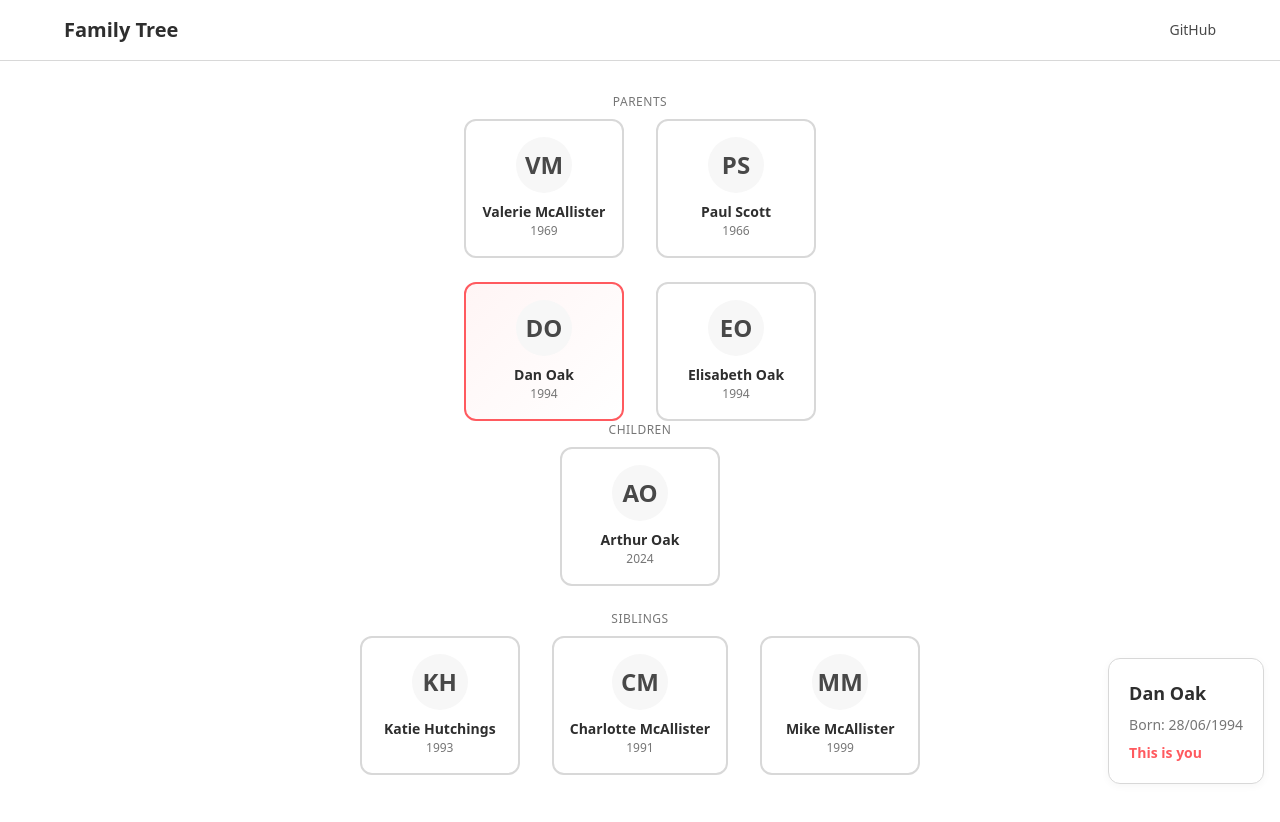
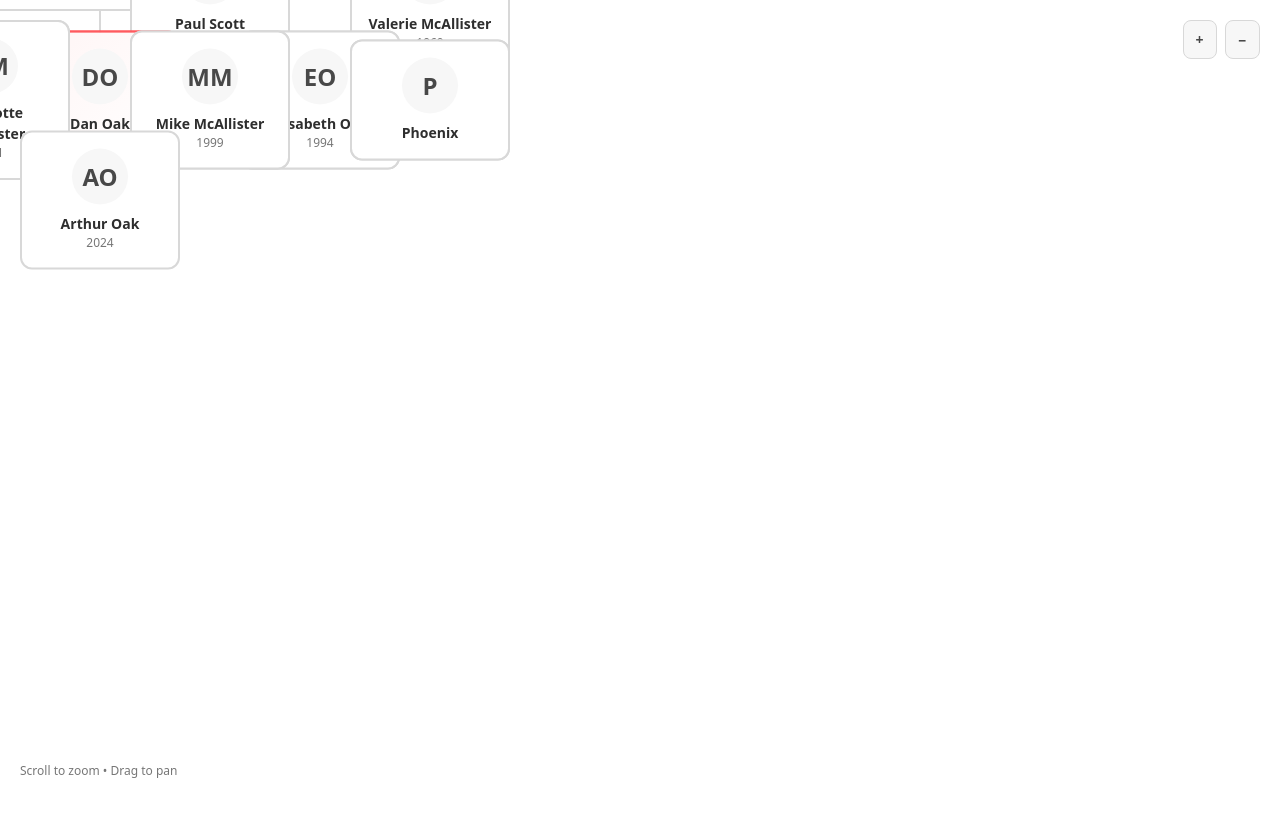
Before and after one commit to do4k/familytree, a Next.js app: page / in a window 1280 px wide. Shown: the top 822 px of the page. After the commit the page ends 800 px from the top, so only its background shows below. Built offline with nearby package versions, Linux system fonts and the light colour scheme.

Commit message:
Add canvas-based tree with zoom/pan and connection lines

```diff
--- a/src/app/globals.css
+++ b/src/app/globals.css
@@ -133,6 +133,11 @@ body {
   background: linear-gradient(135deg, #fff5f5 0%, #ffffff 100%);
 }
 
+.tree-person.selected {
+  border-color: var(--pie-primary);
+  box-shadow: 0 0 0 3px rgba(255, 90, 95, 0.2);
+}
+
 .tree-avatar {
   width: 56px;
   height: 56px;
--- a/src/app/page.tsx
+++ b/src/app/page.tsx
@@ -2,25 +2,5 @@ import FamilyTree from "@/components/FamilyTree";
 import { loremFamily } from "@/lib/family";
 
 export default function Home() {
-  return (
-    <div className="min-h-screen">
-      <header className="border-b border-pie-border py-4 px-6">
-        <div className="max-w-6xl mx-auto flex items-center justify-between">
-          <h1 className="text-xl font-semibold">Family Tree</h1>
-          <a
-            href="https://github.com/do4k/familytree"
-            target="_blank"
-            rel="noopener noreferrer"
-            className="text-sm text-pie-secondary hover:text-pie-primary"
-          >
-            GitHub
-          </a>
-        </div>
-      </header>
-
-      <main>
-        <FamilyTree family={loremFamily} />
-      </main>
-    </div>
-  );
+  return <FamilyTree family={loremFamily} />;
 }
--- a/src/components/FamilyTree.tsx
+++ b/src/components/FamilyTree.tsx
@@ -1,10 +1,21 @@
 "use client";
 
-import { useState } from "react";
+import { useState, useRef, useEffect, useCallback, type ReactNode } from "react";
 import type { Person, FamilyTree } from "@/lib/family";
 
 interface FamilyTreeProps {
   family: FamilyTree;
+}
+
+interface Position {
+  x: number;
+  y: number;
+}
+
+interface TreeNode {
+  person: Person;
+  position: Position;
+  spouse?: Person;
 }
 
 function getSpouse(person: Person, family: FamilyTree): Person | undefined {
@@ -36,7 +47,7 @@ function getParents(person: Person, family: FamilyTree): Person[] {
   return parents;
 }
 
-function PersonCard({ person, onClick }: { person: Person; onClick: () => void }) {
+function PersonCard({ person, onClick, isSelected }: { person: Person; onClick: () => void; isSelected: boolean }) {
   const initials = person.lastName
     ? `${person.firstName[0]}${person.lastName[0]}`
     : person.firstName[0];
@@ -45,8 +56,12 @@ function PersonCard({ person, onClick }: { person: Person; onClick: () => void }
 
   return (
     <div
-      className={`tree-person ${person.isYou ? "is-you" : ""}`}
+      className={`tree-person ${person.isYou ? "is-you" : ""} ${isSelected ? "selected" : ""}`}
       onClick={onClick}
+      style={{
+        position: "absolute",
+        transform: "translate(-50%, -50%)",
+      }}
     >
       <div className="tree-avatar">{initials}</div>
       <div className="tree-name">{person.firstName} {person.lastName}</div>
@@ -57,136 +72,314 @@ function PersonCard({ person, onClick }: { person: Person; onClick: () => void }
   );
 }
 
-function FamilyRow({
-  title,
-  people,
-  family,
-  onPersonClick
-}: {
-  title: string;
-  people: Person[];
-  family: FamilyTree;
-  onPersonClick: (p: Person) => void;
-}) {
-  if (people.length === 0) return null;
+function calculateTreeLayout(root: Person, family: FamilyTree, baseY: number = 100): Map<string, Position> {
+  const positions = new Map<string, Position>();
+  const nodeWidth = 180;
+  const nodeHeight = 120;
+  const siblingSpacing = 40;
+  const generationGap = 100;
+
+  const parents = getParents(root, family);
+  if (parents.length > 0) {
+    const parentCenter = baseY;
+    parents.forEach((parent, idx) => {
+      const offset = (idx - (parents.length - 1) / 2) * (nodeWidth + siblingSpacing);
+      positions.set(parent.id, { x: parentCenter + offset, y: baseY - generationGap });
+
+      const spouse = getSpouse(parent, family);
+      if (spouse) {
+        positions.set(spouse.id, { x: parentCenter + offset + nodeWidth + siblingSpacing, y: baseY - generationGap });
+      }
+    });
+  }
+
+  const rootX = baseY;
+  positions.set(root.id, { x: rootX, y: baseY });
+
+  const spouse = getSpouse(root, family);
+  if (spouse) {
+    positions.set(spouse.id, { x: rootX + nodeWidth + siblingSpacing, y: baseY });
+  }
+
+  const siblings = getSiblings(root, family);
+  const allChildren = [...siblings, root];
+  const totalWidth = allChildren.length * (nodeWidth + siblingSpacing) - siblingSpacing;
+  const startX = baseY - totalWidth / 2 + nodeWidth / 2;
+
+  siblings.forEach((sibling, idx) => {
+    const x = startX + idx * (nodeWidth + siblingSpacing);
+    positions.set(sibling.id, { x, y: baseY });
+
+    const siblingSpouse = getSpouse(sibling, family);
+    if (siblingSpouse) {
+      positions.set(siblingSpouse.id, { x: x + nodeWidth + siblingSpacing, y: baseY });
+    }
+  });
+
+  const children = getChildren(root, family);
+  if (children.length > 0) {
+    const childCount = children.length;
+    const childTotalWidth = childCount * (nodeWidth + siblingSpacing) - siblingSpacing;
+    const childStartX = rootX - childTotalWidth / 2 + nodeWidth / 2;
+
+    children.forEach((child, idx) => {
+      positions.set(child.id, { x: childStartX + idx * (nodeWidth + siblingSpacing), y: baseY + generationGap });
+    });
+  }
+
+  return positions;
+}
+
+function ViewSelector({ onBack }: { onBack: () => void }) {
+  return (
+    <button
+      onClick={onBack}
+      className="btn btn-secondary"
+      style={{
+        position: "fixed",
+        top: "20px",
+        left: "20px",
+        zIndex: 100,
+        padding: "8px 16px",
+        fontSize: "14px"
+      }}
+    >
+      ← Back to My Tree
+    </button>
+  );
+}
+
+export default function FamilyTree({ family }: FamilyTreeProps) {
+  const [selectedPerson, setSelectedPerson] = useState<Person | null>(null);
+  const [scale, setScale] = useState(1);
+  const [offset, setOffset] = useState({ x: 0, y: 0 });
+  const containerRef = useRef<HTMLDivElement>(null);
+  const isDragging = useRef(false);
+  const lastPos = useRef({ x: 0, y: 0 });
+
+  const root = selectedPerson || family.people[family.rootId];
+  const positions = calculateTreeLayout(root, family);
+
+  const handleWheel = useCallback((e: WheelEvent) => {
+    e.preventDefault();
+    const delta = e.deltaY > 0 ? 0.9 : 1.1;
+    setScale(s => Math.min(Math.max(s * delta, 0.3), 3));
+  }, []);
+
+  useEffect(() => {
+    const container = containerRef.current;
+    if (container) {
+      container.addEventListener("wheel", handleWheel, { passive: false });
+      return () => container.removeEventListener("wheel", handleWheel);
+    }
+  }, [handleWheel]);
+
+  const handleMouseDown = (e: React.MouseEvent) => {
+    isDragging.current = true;
+    lastPos.current = { x: e.clientX, y: e.clientY };
+  };
+
+  const handleMouseMove = (e: React.MouseEvent) => {
+    if (!isDragging.current) return;
+    setOffset(o => ({
+      x: o.x + e.clientX - lastPos.current.x,
+      y: o.y + e.clientY - lastPos.current.y
+    }));
+    lastPos.current = { x: e.clientX, y: e.clientY };
+  };
+
+  const handleMouseUp = () => {
+    isDragging.current = false;
+  };
+
+  const renderLines = (): ReactNode[] => {
+    const lines: ReactNode[] = [];
+    const nodeWidth = 180;
+    const nodeHeight = 120;
+
+    const parents = getParents(root, family);
+    parents.forEach(parent => {
+      const parentPos = positions.get(parent.id);
+      const rootPos = positions.get(root.id);
+      if (parentPos && rootPos) {
+        lines.push(
+          <path
+            key={`line-${parent.id}`}
+            d={`M ${parentPos.x} ${parentPos.y + nodeHeight / 2}
+                L ${parentPos.x} ${parentPos.y + nodeHeight / 2 + 50}
+                L ${rootPos.x} ${parentPos.y + nodeHeight / 2 + 50}
+                L ${rootPos.x} ${rootPos.y - nodeHeight / 2}`}
+            className="tree-connection-line"
+          />
+        );
+      }
+    });
+
+    const siblings = getSiblings(root, family);
+    const siblingsAndRoot = [...siblings, root];
+    siblingsAndRoot.forEach(sibling => {
+      const siblingPos = positions.get(sibling.id);
+      const rootPos = positions.get(root.id);
+      if (siblingPos && rootPos && sibling.id !== root.id) {
+        lines.push(
+          <path
+            key={`line-sibling-${sibling.id}`}
+            d={`M ${siblingPos.x} ${siblingPos.y - nodeHeight / 2}
+                L ${siblingPos.x} ${siblingPos.y - nodeHeight / 2 - 30}
+                L ${rootPos.x} ${siblingPos.y - nodeHeight / 2 - 30}
+                L ${rootPos.x} ${rootPos.y - nodeHeight / 2}`}
+            className="tree-connection-line"
+          />
+        );
+      }
+    });
+
+    const spouse = getSpouse(root, family);
+    if (spouse) {
+      const spousePos = positions.get(spouse.id);
+      const rootPos = positions.get(root.id);
+      if (spousePos && rootPos) {
+        lines.push(
+          <line
+            key={`line-spouse`}
+            x1={rootPos.x + nodeWidth / 2}
+            y1={spousePos.y}
+            x2={spousePos.x - nodeWidth / 2}
+            y2={spousePos.y}
+            className="tree-connection-line"
+            style={{ strokeDasharray: "5,5" }}
+          />
+        );
+      }
+    }
+
+    const children = getChildren(root, family);
+    children.forEach(child => {
+      const childPos = positions.get(child.id);
+      const rootPos = positions.get(root.id);
+      if (childPos && rootPos) {
+        lines.push(
+          <path
+            key={`line-child-${child.id}`}
+            d={`M ${rootPos.x} ${rootPos.y + nodeHeight / 2}
+                L ${rootPos.x} ${rootPos.y + nodeHeight / 2 + 30}
+                L ${childPos.x} ${rootPos.y + nodeHeight / 2 + 30}
+                L ${childPos.x} ${childPos.y - nodeHeight / 2}`}
+            className="tree-connection-line"
+          />
+        );
+      }
+    });
+
+    return lines;
+  };
 
   return (
-    <div className="flex flex-col items-center">
-      <span style={{ color: "var(--pie-secondary-light)", fontSize: "12px", marginBottom: "8px", textTransform: "uppercase", letterSpacing: "0.5px" }}>
-        {title}
-      </span>
-      <div className="flex justify-center gap-8" style={{ marginBottom: "24px" }}>
-        {people.map((person) => (
-          <div key={person.id} className="tree-node">
-            <PersonCard person={person} onClick={() => onPersonClick(person)} />
-          </div>
-        ))}
+    <div
+      ref={containerRef}
+      style={{
+        width: "100vw",
+        height: "100vh",
+        overflow: "hidden",
+        cursor: isDragging.current ? "grabbing" : "grab",
+        background: "var(--background)",
+      }}
+      onMouseDown={handleMouseDown}
+      onMouseMove={handleMouseMove}
+      onMouseUp={handleMouseUp}
+      onMouseLeave={handleMouseUp}
+    >
+      {selectedPerson && (
+        <ViewSelector onBack={() => setSelectedPerson(null)} />
+      )}
+
+      <div style={{
+        position: "absolute",
+        top: "20px",
+        right: "20px",
+        zIndex: 100,
+        display: "flex",
+        gap: "8px",
+      }}>
+        <button
+          onClick={() => setScale(s => Math.min(s * 1.2, 3))}
+          className="btn btn-secondary"
+          style={{ padding: "8px 12px", fontSize: "14px" }}
+        >
+          +
+        </button>
+        <button
+          onClick={() => setScale(s => Math.max(s * 0.8, 0.3))}
+          className="btn btn-secondary"
+          style={{ padding: "8px 12px", fontSize: "14px" }}
+        >
+          −
+        </button>
+      </div>
+
+      <div style={{
+        position: "absolute",
+        bottom: "20px",
+        left: "20px",
+        zIndex: 100,
+        fontSize: "12px",
+        color: "var(--pie-secondary-light)",
+      }}>
+        Scroll to zoom • Drag to pan
+      </div>
+
+      <svg
+        style={{
+          position: "absolute",
+          top: 0,
+          left: 0,
+          width: "100%",
+          height: "100%",
+          pointerEvents: "none",
+        }}
+      >
+        <g transform={`translate(${offset.x}, ${offset.y}) scale(${scale})`}>
+          {renderLines()}
+        </g>
+      </svg>
+
+      <div
+        style={{
+          position: "absolute",
+          top: 0,
+          left: 0,
+          width: "100%",
+          height: "100%",
+          transform: `translate(${offset.x}px, ${offset.y}px) scale(${scale})`,
+          transformOrigin: "0 0",
+        }}
+      >
+        {Array.from(positions.entries()).map(([id, pos]) => {
+          const person = family.people[id];
+          if (!person) return null;
+
+          const spouse = getSpouse(person, family);
+
+          return (
+            <div key={id} style={{ position: "absolute", left: pos.x, top: pos.y }}>
+              <PersonCard
+                person={person}
+                onClick={() => setSelectedPerson(person)}
+                isSelected={selectedPerson?.id === person.id}
+              />
+              {spouse && positions.get(spouse.id) && (
+                <div style={{ position: "absolute", left: positions.get(spouse.id)!.x - pos.x, top: 0 }}>
+                  <PersonCard
+                    person={spouse}
+                    onClick={() => setSelectedPerson(spouse)}
+                    isSelected={selectedPerson?.id === spouse.id}
+                  />
+                </div>
+              )}
+            </div>
+          );
+        })}
       </div>
     </div>
   );
 }
-
-function ViewSelector({
-  root,
-  onBack
-}: {
-  root: Person;
-  onBack: () => void;
-}) {
-  return (
-    <div className="flex items-center gap-4 mb-6">
-      <button
-        onClick={onBack}
-        className="btn btn-secondary"
-        style={{ padding: "8px 16px", fontSize: "14px" }}
-      >
-        ← Back
-      </button>
-      <span style={{ color: "var(--pie-secondary-light)" }}>Viewing:</span>
-      <span style={{ fontWeight: 600 }}>{root.firstName} {root.lastName}'s family</span>
-    </div>
-  );
-}
-
-export default function FamilyTree({ family }: FamilyTreeProps) {
-  const [selectedPerson, setSelectedPerson] = useState<Person | null>(
-    family.people[family.rootId]
-  );
-
-  const root = selectedPerson || family.people[family.rootId];
-  const spouse = getSpouse(root, family);
-  const children = getChildren(root, family);
-  const siblings = getSiblings(root, family);
-  const parents = getParents(root, family);
-
-  const uniqueParents = parents.filter((p, i, arr) =>
-    arr.findIndex(x => x.id === p.id) === i
-  );
-
-  return (
-    <div className="w-full overflow-auto p-8">
-      {selectedPerson && selectedPerson.id !== family.rootId && (
-        <ViewSelector
-          root={selectedPerson}
-          onBack={() => setSelectedPerson(family.people[family.rootId])}
-        />
-      )}
-
-      <div className="flex flex-col items-center">
-        <FamilyRow
-          title="Parents"
-          people={uniqueParents}
-          family={family}
-          onPersonClick={setSelectedPerson}
-        />
-
-        <div className="flex justify-center gap-8">
-          <div className="tree-node">
-            <PersonCard
-              person={root}
-              onClick={() => root.id !== family.rootId ? setSelectedPerson(root) : () => {}}
-            />
-          </div>
-          {spouse && (
-            <div className="tree-node">
-              <PersonCard
-                person={spouse}
-                onClick={() => setSelectedPerson(spouse)}
-              />
-            </div>
-          )}
-        </div>
-
-        <FamilyRow
-          title="Children"
-          people={children}
-          family={family}
-          onPersonClick={setSelectedPerson}
-        />
-
-        <FamilyRow
-          title="Siblings"
-          people={siblings}
-          family={family}
-          onPersonClick={setSelectedPerson}
-        />
-      </div>
-
-      {selectedPerson && (
-        <div className="fixed bottom-4 right-4 card max-w-sm">
-          <h3 className="font-semibold text-lg mb-2">
-            {selectedPerson.firstName} {selectedPerson.lastName}
-          </h3>
-          {selectedPerson.birthDate && (
-            <p className="text-sm" style={{ color: "var(--pie-secondary-light)" }}>
-              Born: {new Date(selectedPerson.birthDate).toLocaleDateString("en-GB")}
-            </p>
-          )}
-          {selectedPerson.isYou && (
-            <p className="text-sm" style={{ color: "var(--pie-primary)", fontWeight: 600, marginTop: "8px" }}>This is you</p>
-          )}
-        </div>
-      )}
-    </div>
-  );
-}
```
